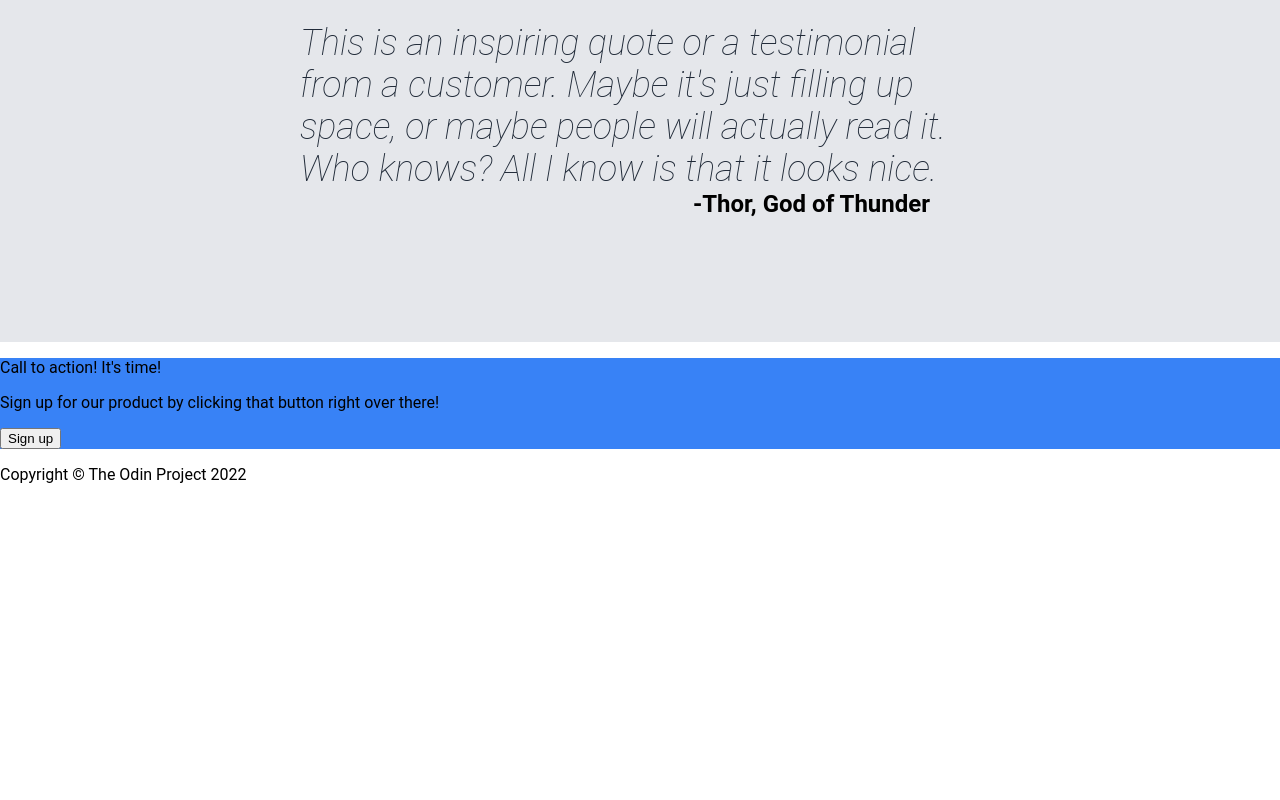
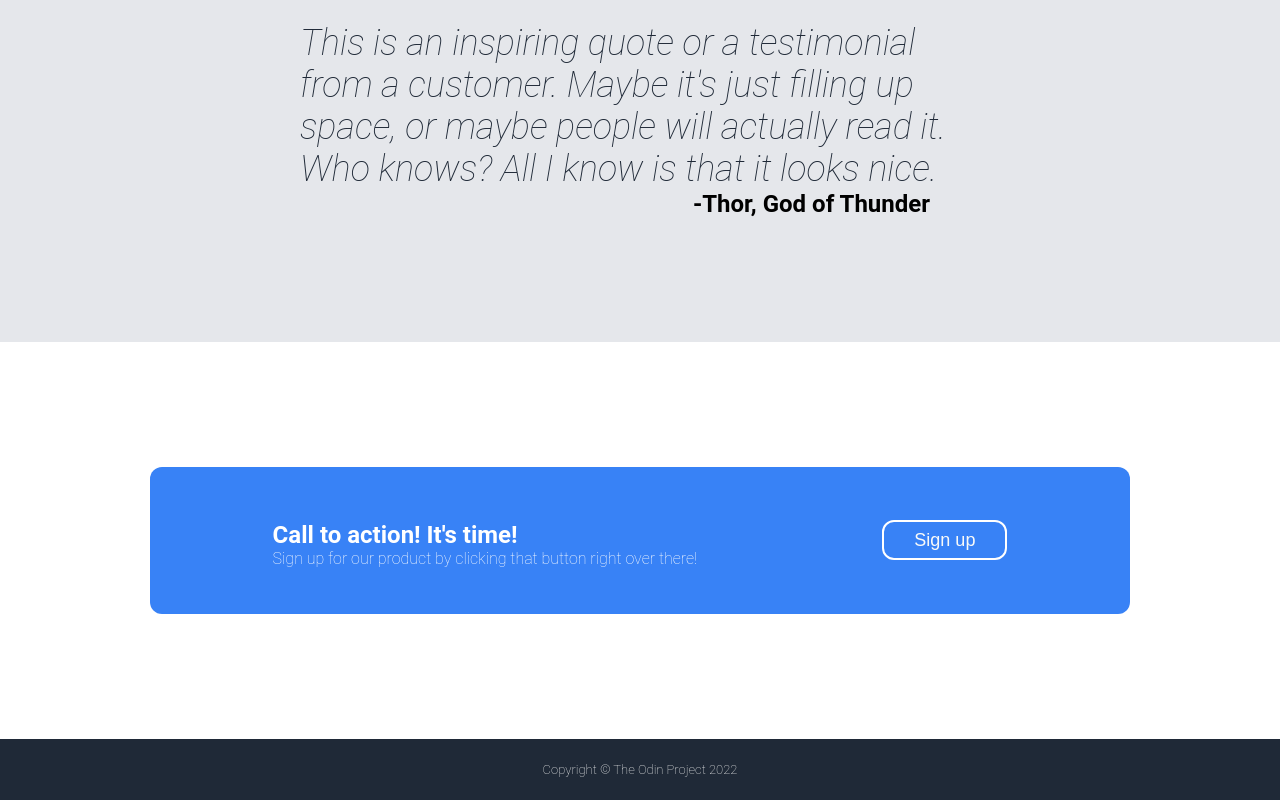
Before and after one commit to KennyGr/odin-landing-page, a plain HTML site: page index.html in a window 1280 px wide. Shown: the part 1131-1931 px from the top of the page. Before the commit the page ends 1631 px from the top, so only its background shows below. Drawn offline with Linux system fonts and the light colour scheme.

Commit message:
Add content to compete first version

```diff
--- a/index.html
+++ b/index.html
@@ -55,9 +55,13 @@
       </div>
 
       <div class="calltoaction">
-          <p>Call to action! It's time!</p>
-          <p>Sign up for our product by clicking that button right over there!</p>
-          <button>Sign up</button>
+          <div class="call-left">
+            <p class="call">Call to action! It's time!</p>
+            <p class="subcall">Sign up for our product by clicking that button right over there!</p>
+          </div>
+          <div class="call-right">
+            <button class="button-2">Sign up</button>
+          </div>
       </div>
 
       <div class="footer">
--- a/styles.css
+++ b/styles.css
@@ -125,7 +125,48 @@ body {
 }
 
 .calltoaction {
-    background-color: #3882f6
+    margin: 125px 150px;
+    padding: 30px;
+    display: flex;
+    background-color: #3882f6;
+    align-items: center;
+    justify-content: space-around;
+    border-radius: 12px;
+}
+
+.call-left {
+    color: white;
+    margin: 0px;
+}
+
+.call {
+    font-size: 24px;
+    font-weight: 700;
+    margin-bottom: 0px;
+}
+
+.subcall {
+    margin-top: 0px;
+    font-weight: 100;
+}
+
+.button-2 {
+    background-color: #3882f6;
+    width: 125px;
+    height: 40px;
+    border-radius: 12px;
+    border: 2px solid #FFFF;
+    color: #f9faf8;
+    font-size: 18px;
+}
+
+.footer {
+    background-color: #1F2937;
+    color: #F9FAF8;
+    padding: 10px;
+    text-align: center;
+    font-size:small;
+    font-weight: 200;
 }
 
 ul{
```
